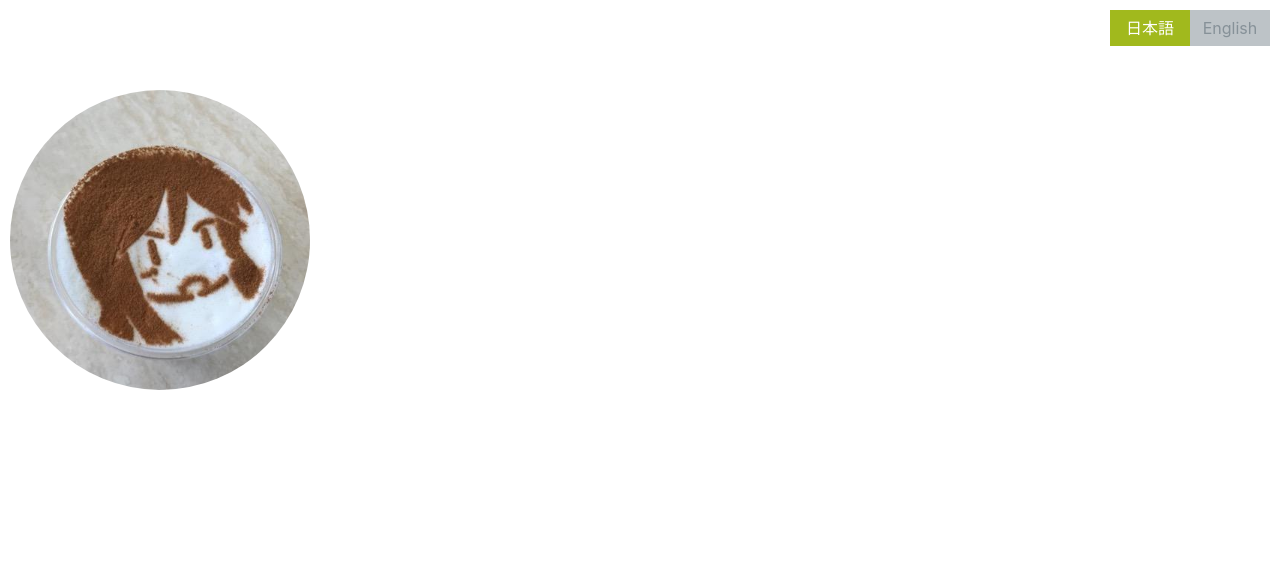
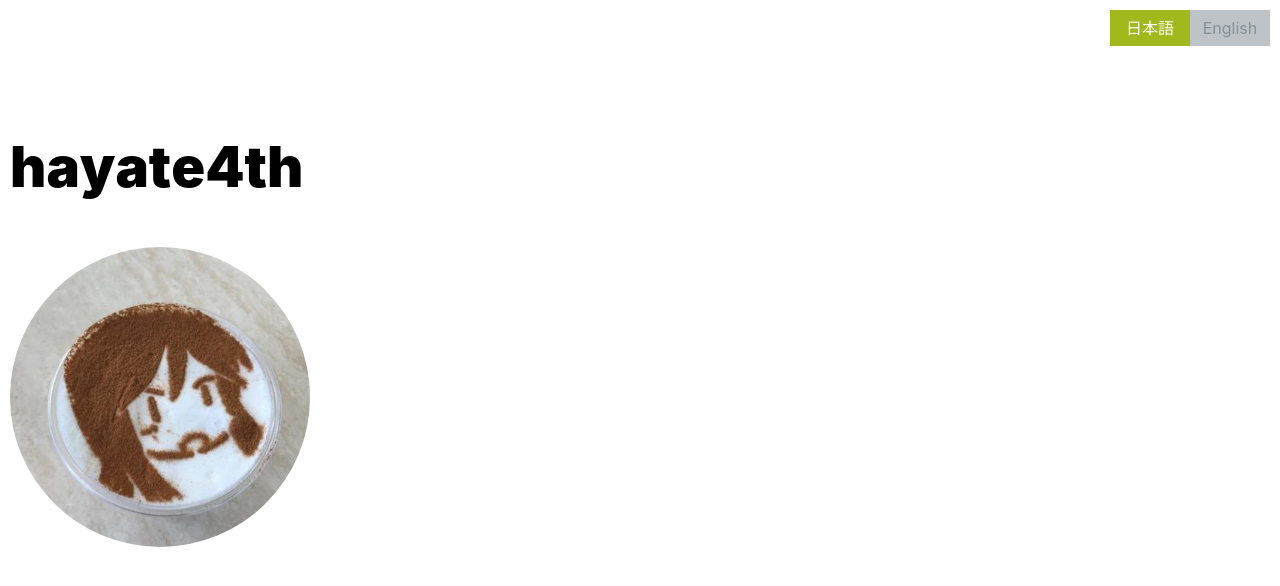
Before and after one commit to hayate4th/hayate4th-web, a React (Create React App) app: page / in a window 1280 px wide. Shown: the top 586 px of the page. Built offline with nearby package versions, Linux system fonts and the light colour scheme.

Commit message:
Add MainTitle component and animation for fun

```diff
--- a/src/App.tsx
+++ b/src/App.tsx
@@ -1,6 +1,7 @@
 import anime from 'animejs';
 import React, { useState } from 'react';
 import './App.css';
+import MainTitle from './components/Atoms/MainTitle';
 import RoundIcon from './components/Atoms/RoundIcon';
 import Header from './components/Organisms/Header';
 import logo from './images/hayate4th.jpg';
@@ -12,6 +13,21 @@ const App: React.FC = () => {
   return (
     <div className="App">
       <Header />
+      <MainTitle
+        titleText="hayate4th"
+        refFunction={ref => {
+          anime({
+            delay: (el, i) => {
+              return 150 * (i + 1);
+            },
+            duration: 600,
+            easing: 'easeOutExpo',
+            offset: '-=775',
+            opacity: [0, 1],
+            targets: '.letter'
+          });
+        }}
+      />
       <RoundIcon
         urlString={logo}
         altString="hayate4th's logo"
--- /dev/null
+++ b/src/components/Atoms/MainTitle/index.tsx
@@ -0,0 +1,29 @@
+import React from 'react';
+import './style.css';
+
+export interface MainTitleProps {
+  titleText: string;
+  refFunction?: (ref: HTMLImageElement | null) => any;
+}
+
+const MainTitle: React.FC<MainTitleProps> = props => {
+  const { titleText, refFunction } = props;
+
+  return (
+    <h1 ref={refFunction}>
+      <span className="text-wrapper">
+        <span className="letters">
+          {titleText.split('').map((value: string, key: number) => {
+            return (
+              <span key={key} className="letter">
+                {value}
+              </span>
+            );
+          })}
+        </span>
+      </span>
+    </h1>
+  );
+};
+
+export default MainTitle;
--- /dev/null
+++ b/src/components/Atoms/MainTitle/style.css
@@ -0,0 +1,17 @@
+h1 {
+    font-weight: 900;
+    font-size: 3.5em;
+}
+
+.text-wrapper {
+    position: relative;
+    display: inline-block;
+    padding-top: 0.1em;
+    padding-right: 0.05em;
+    padding-bottom: 0.15em;
+}
+
+.letter {
+    display: inline-block;
+    line-height: 1em;
+}
```
